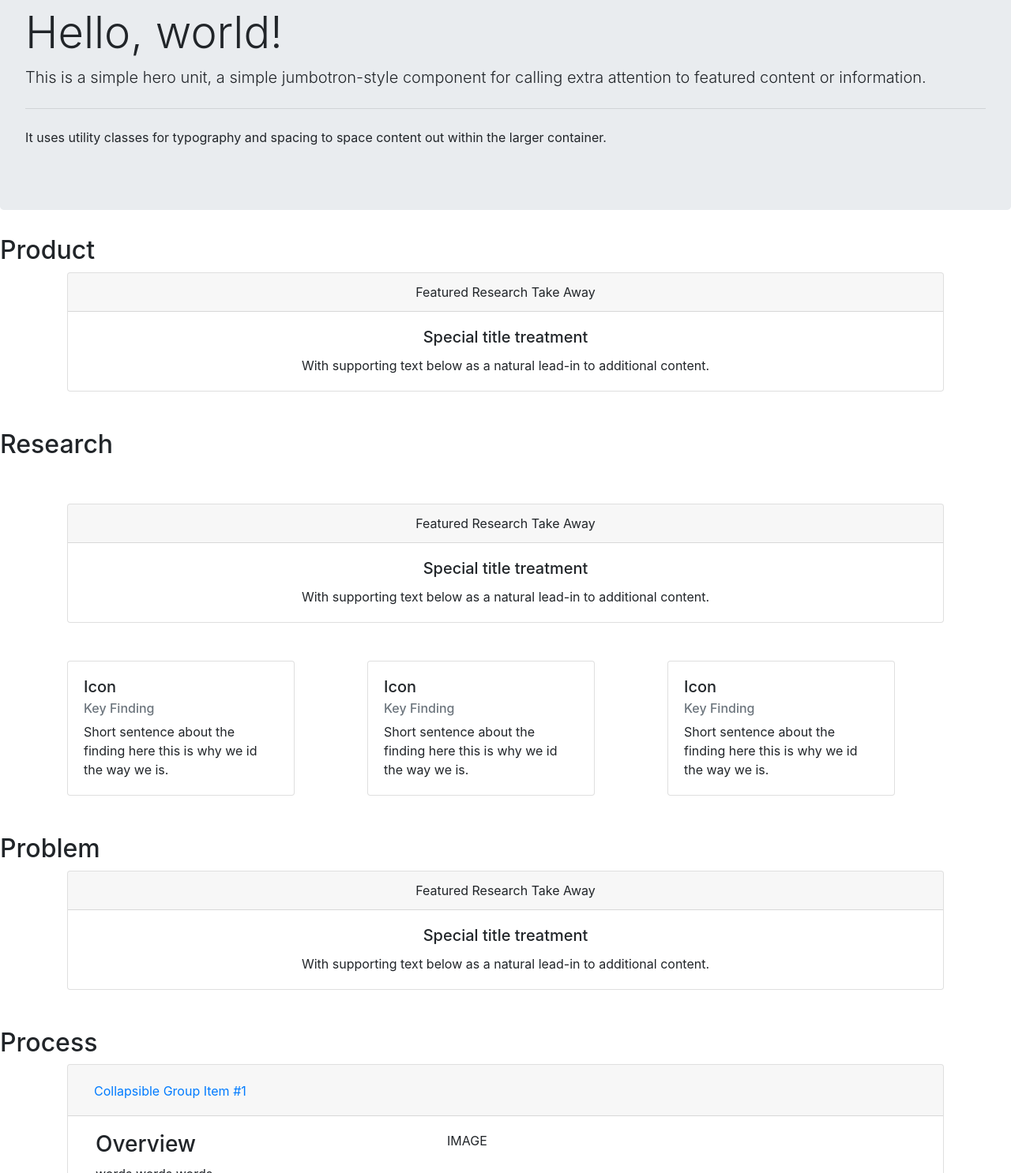
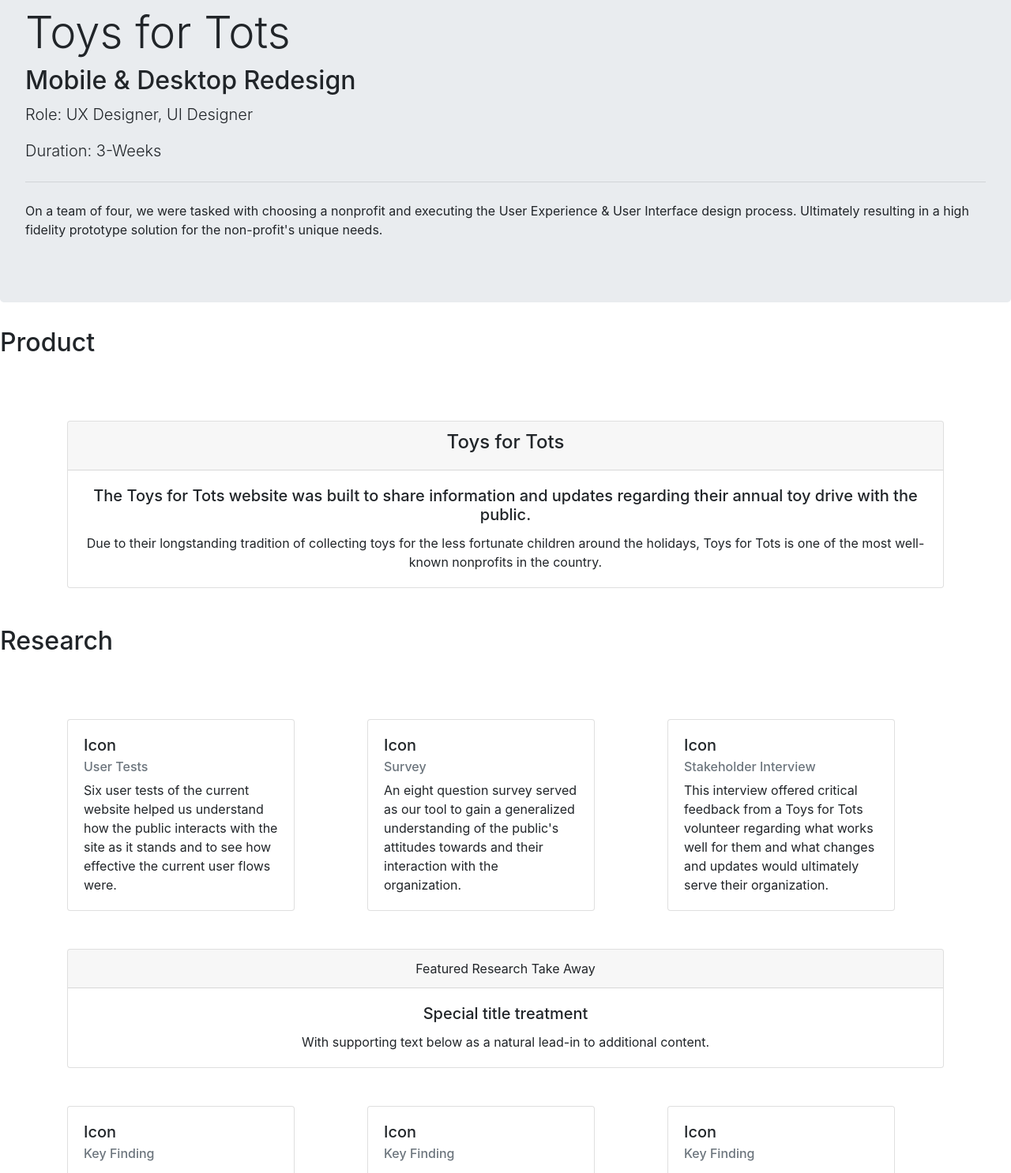
Before and after one commit to JAGulli/HW-20, a plain HTML site: page index.html in a window 1280 px wide. Shown: the part 160-1646 px from the top of the page at 79% size. Drawn offline with nearby package versions, Linux system fonts and the light colour scheme.

Commit message:
Content added
Overview - done//
Product - done//
Research 1/3

```diff
--- a/index.html
+++ b/index.html
@@ -44,30 +44,62 @@
 
         <section id="overview">
             <div class="jumbotron">
-                <h1 class="display-4">Hello, world!</h1>
-                <p class="lead">This is a simple hero unit, a simple jumbotron-style component for calling extra attention to featured content or information.</p>
+                <h1 class="display-4">Toys for Tots</h1>
+                <h2>Mobile & Desktop Redesign</h2>
+                <p class="lead">Role: UX Designer, UI Designer</p>
+                <p class="lead">Duration: 3-Weeks</p>
                 <hr class="my-4">
-                <p>It uses utility classes for typography and spacing to space content out within the larger container.</p>
+                <p>On a team of four, we were tasked with choosing a nonprofit and executing the User Experience & User Interface design process. Ultimately resulting in a high fidelity prototype solution for the non-profit's unique needs.</p>
             </div>
         </section>
 
         <section id="product">
-            <h2>Product</h2>
+            <h2>Product</h2><br><br><br>
             <div class="container">
             <div class="card text-center">
                 <div class="card-header">
-                Featured Research Take Away
+                <h4>Toys for Tots</h4>
                 </div>
                 <div class="card-body">
-                <h5 class="card-title">Special title treatment</h5>
-                <p class="card-text">With supporting text below as a natural lead-in to additional content.</p>
+                <h5 class="card-title">The Toys for Tots website was built to share information and updates regarding their annual toy drive with the public.</h5>
+                <p class="card-text">Due to their longstanding tradition of collecting toys for the less fortunate children around the holidays, Toys for Tots is one of the most well-known nonprofits in the country.</p>
                 </div>
             </div></div><br><br>
         </section>
 
         <section id="research">
-            <h2>Research</h2>
-
+            <h2>Research</h2><br><br><br>
+            <div class="container">
+            <div class="row">
+                <div class="col">
+                <div class="card" style="width: 18rem;">
+                    <div class="card-body">
+                        <h5 class="card-title">Icon</h5>
+                        <h6 class="card-subtitle mb-2 text-muted">User Tests</h6>
+                        <p class="card-text">Six user tests of the current website helped us understand how the public interacts with the site as it stands and to see how effective the current user flows were.</p>
+                    </div>
+                    </div>
+                </div>
+                <div class="col">
+                <div class="card" style="width: 18rem;">
+                    <div class="card-body">
+                        <h5 class="card-title">Icon</h5>
+                        <h6 class="card-subtitle mb-2 text-muted">Survey</h6>
+                        <p class="card-text">An eight question survey served as our tool to gain a generalized understanding of the public's attitudes towards and their interaction with the organization.</p>
+                    </div>
+                    </div>
+                </div>
+                <div class="col">
+                <div class="card" style="width: 18rem;">
+                    <div class="card-body">
+                        <h5 class="card-title">Icon</h5>
+                        <h6 class="card-subtitle mb-2 text-muted">Stakeholder Interview</h6>
+                        <p class="card-text">This interview offered critical feedback from a Toys for Tots volunteer regarding what works well for them and what changes and updates would ultimately serve their organization.</p>
+                    </div>
+                    </div>
+                </div>
+            </div>
+            </div>
             <br><br>
             <div class="container">
                 <div class="card text-center">
@@ -114,7 +146,7 @@
         </section>
 
         <section id="problem">
-            <h2>Problem</h2>
+            <h2>Problem</h2><br><br><br>
             <div class="container">
                 <div class="card text-center">
                     <div class="card-header">
@@ -128,7 +160,7 @@
         </section>
 
         <section id="process">
-            <h2>Process</h2>
+            <h2>Process</h2><br><br><br>
             <div class="container">
                 <div class="accordion" id="accordionExample">
                     <div class="card">
@@ -209,7 +241,7 @@
         </section>
 
         <section id="solution">
-            <h2>Solution</h2>
+            <h2>Solution</h2><br><br><br>
             <div class="container">
                 <div class="card text-center">
                     <div class="card-header">
```
